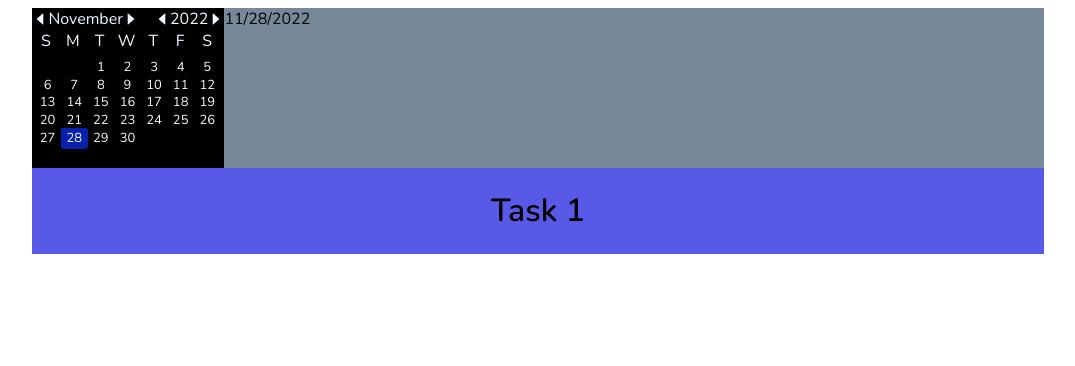
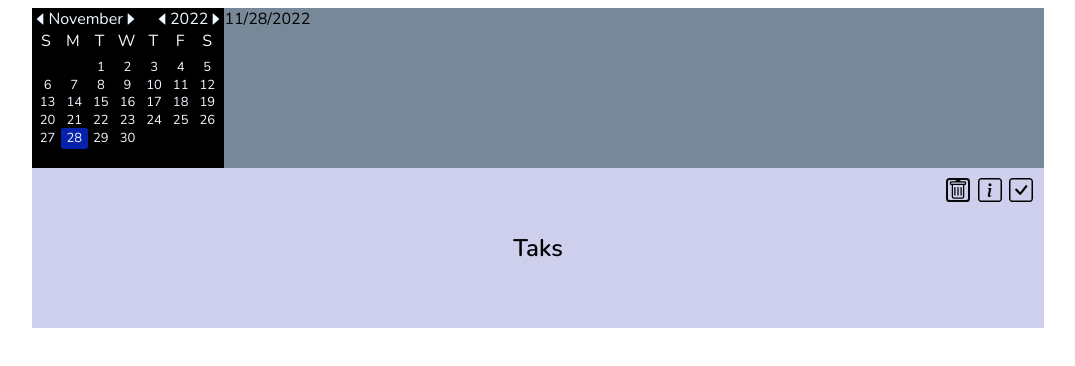
Before and after one commit to fabioVitorTavares/Takss, a React (Vite) app in the folder Tasks/: page / in a window 1280 px wide. Shown: the top 366 px of the page, without its empty margins (102-1177 px from the left). Built offline with nearby package versions, Linux system fonts and the light colour scheme.

Commit message:
refatoring

```diff
--- a/Tasks/src/Components/Task/index.tsx
+++ b/Tasks/src/Components/Task/index.tsx
@@ -1,11 +1,16 @@
 import './style.css'
+import { BsInfoSquare, BsCheckSquare, BsTrash } from 'react-icons/bs'
 
 export function Task() {
 
   return (
-    <div className="task">
-
-      <h1>Task 1</h1>
+    <div className='task'>
+      <div className='options'>
+        <BsTrash className='buttonTrash'/>
+        <BsInfoSquare className='buttonInfo'/>
+        <BsCheckSquare className='buttonCheck' />
+      </div>
+      <h2 className='descriptionTask'>Taks </h2>
 
     </div>
 
--- a/Tasks/src/Components/Task/style.css
+++ b/Tasks/src/Components/Task/style.css
@@ -1,8 +1,61 @@
 .task {
+  position: relative;
   display: flex;
+  flex-direction: column;
   justify-content: center;
   width: 100%;
-  height: 200ren;
-  background-color: #5959e7;
+  height: 10rem;
+  background-color: #ceceed;
   margin-bottom: 20px;
 }
+
+.options {
+  position: absolute;
+  display: flex;
+  justify-content: end;
+  width: 8rem;
+  height: min-content;
+  right: 0;
+  top: 0;
+  margin-top: 1%;
+  margin-right: 1%;
+}
+
+.buttonTrash, .buttonInfo, .buttonCheck {
+  margin-left: 6%;
+  border-radius: 15%;
+}
+
+.buttonInfo, .buttonCheck {
+  width: 24px;
+  height: 24px;
+}
+
+.buttonTrash {
+  border: 2px solid #090909;
+  width: 20px;
+  height: 20px;
+}
+
+.buttonTrash:hover, .buttonInfo:hover, .buttonCheck:hover {
+  cursor: pointer;
+  scale: 1.5;
+  fill: #ffffff;
+}
+
+.buttonTrash:hover {
+  background-color: #ff0000;
+  border: 2px solid #f6f4f4;
+}
+
+.buttonCheck:hover {
+  background-color: #008000;
+}
+
+.buttonInfo:hover {
+  background-color: #1912a7;
+}
+
+.descriptionTask {
+  text-align: center;
+}
```
Also changed, not shown: 1 other file (tests, documents, lock files or other folders).
